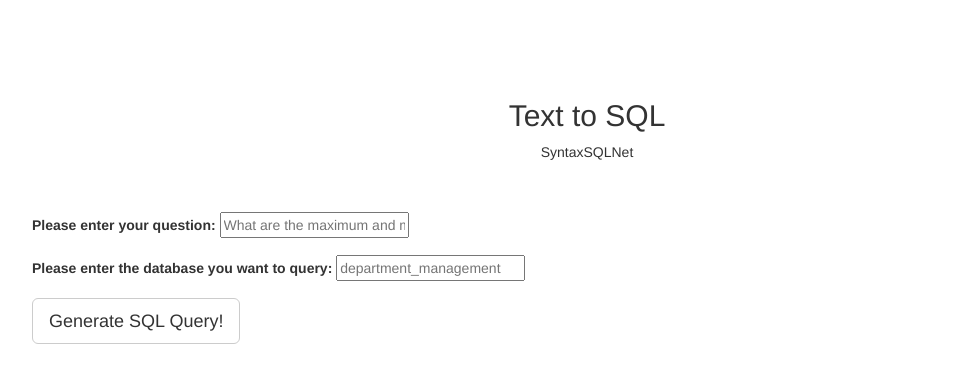
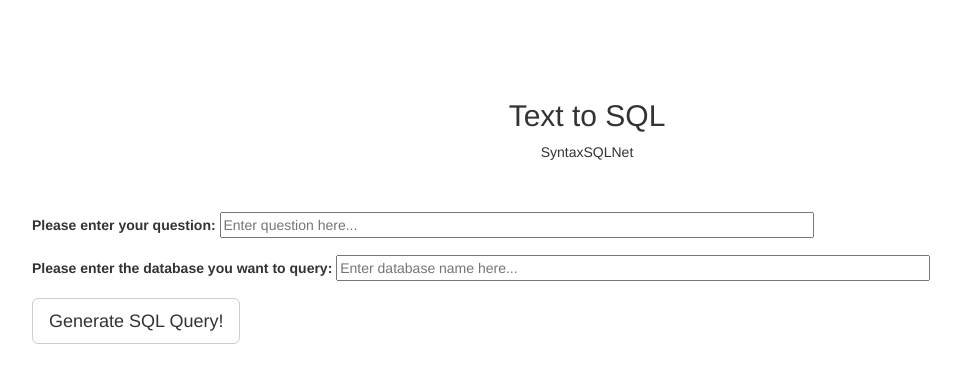
Before and after one commit to atakanokan/SyntaxSQLNet, a Flask app: page / in a window 1280 px wide. Shown: the part 51-434 px from the top of the page, without its empty margins (53-1014 px from the left). Run offline with Flask 2, Linux system fonts and the light colour scheme; parts of the project's set-up code (start-up, migrations or seed data) failed here and were passed over; some libraries are stand-ins or nearby versions.

Commit message:
UI updates and feedback partition added

```diff
--- a/flaskexample/templates/input.html
+++ b/flaskexample/templates/input.html
@@ -69,11 +69,11 @@
         <form  action="/output" method="GET">
           <div class="form-group">
             <label for="english_question">Please enter your question:</label>
-            <input type="text" id="english_question" name='english_question' placeholder="What are the maximum and minimum budget of the departments?">
+            <input type="text" id="english_question" name='english_question' size="70" placeholder="Enter question here...">
           </div>
           <div class="form-group">
             <label for="database_name">Please enter the database you want to query:</label>
-            <input type="text" id="database_name" name='database_name' placeholder="department_management">
+            <input type="text" id="database_name" name='database_name' size="70" placeholder="Enter database name here...">
           </div>
 
           <div>
```
Also changed, not shown: 1 other file.
